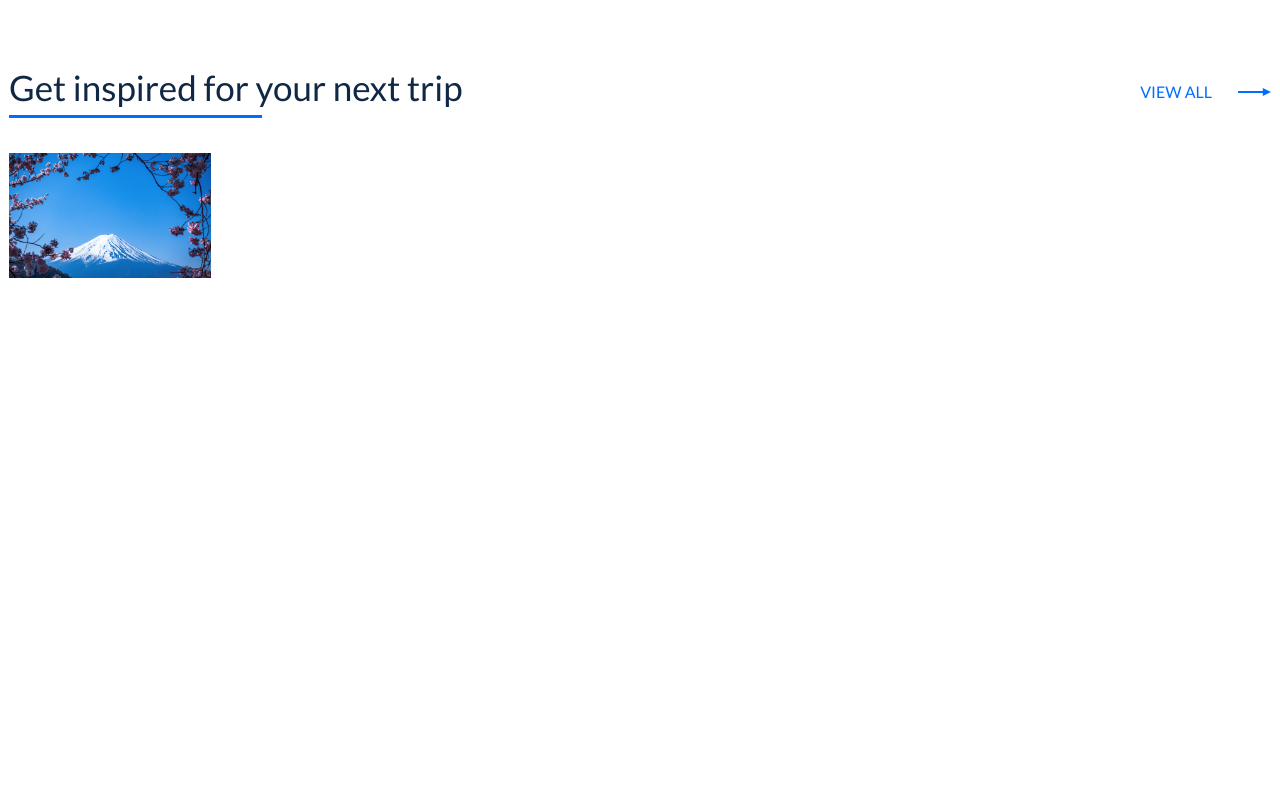
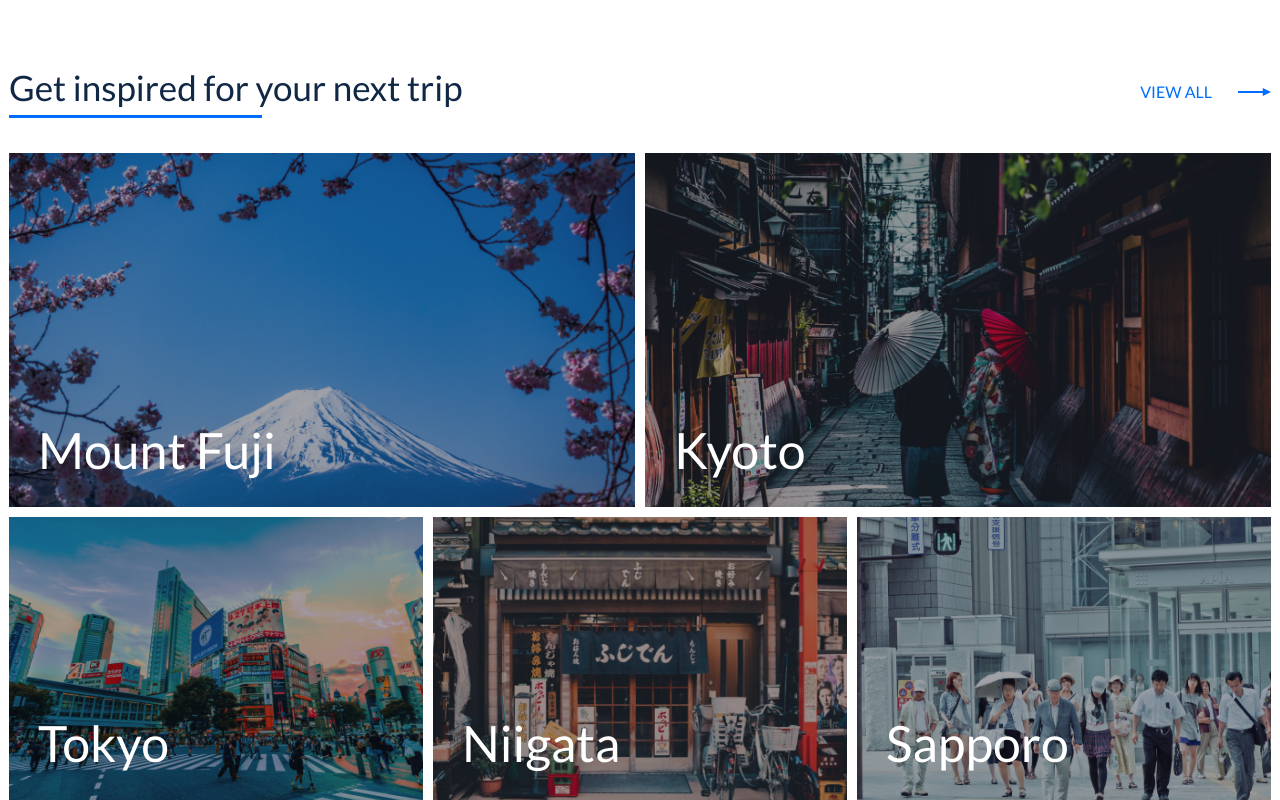
Before and after one commit to ArtemPl-lab/japan_lending_page, a plain HTML site: page index.html in a window 1280 px wide. Shown: the part 1254-2054 px from the top of the page. Before the commit the page ends 1532 px from the top, so only its background shows below. Drawn offline with Linux system fonts and the light colour scheme.

Commit message:
changed places card

```diff
--- a/css/style.css
+++ b/css/style.css
@@ -241,6 +241,60 @@ header {
 .places-cards{
     display: grid;
     grid-template-columns: repeat(6,1fr);
-    column-gap: 10px;
+    gap: 10px;
+}
+.places-card-lg{
+  grid-column: span 3;
+}
+.pl-card-pic{
+  width: 100%;
+  transition: .2s all;
+}
+.places-card{
+  position: relative;
+  overflow: hidden;
+
+}
+.places-card::after{
+  display: block;
+  content: '';
+  width: 100%;
+  height: 100%;
+  background-color: rgba(21, 24, 36, 0.4);
+  position: absolute;
+  top: 0;
+  left: 0;
+  z-index: 2;
+}
+.places-card-title{
+  font-size: 50px;
+  line-height: 60px;
+  color: #ffffff;
+  position: absolute;
+  bottom: 27px;
+  left: 29px;
+  z-index: 3;
+}
+.places-card:hover .pl-card-pic{
+  transform: scale(1.1);
+}
+.pl-card-link{
+  position: absolute;
+  top: 0;
+  left: 0;
+  width: 100%;
+  height: 100%;
+  z-index: 4;
+}
+.places-card-sm{
+  grid-column: span 2;
+}
+.pic-lg{
+  height: 354px;
+  object-fit: cover;
+}
+.pic-sm{
+  height: 283px;
+  object-fit: cover;
 }
 /* places start end */
--- a/index.html
+++ b/index.html
@@ -128,13 +128,42 @@
             </div>
 
             <div class="places-cards">
-                <figure class="places-card">
-                    <img src="./img/place1.jpg" alt="">
-                    <figcaption class="plasec-card-title">
+                <figure class="places-card places-card-lg">
+                    <img src="./img/place1.jpg" alt="" class="pl-card-pic pic-lg">
+                    <figcaption class="places-card-title">
+                      Mount Fuji
+                    </figcaption>
+                    <a href="#" class="pl-card-link"></a>
+                </figure>
 
-                    </figcaption>
+                <figure class="places-card places-card-lg">
+                  <img src="./img/place2.jpg" alt="" class="pl-card-pic pic-lg">
+                  <figcaption class="places-card-title">
+                    Kyoto
+                  </figcaption>
+                  <a href="#" class="pl-card-link"></a>
                 </figure>
-                <div class="places-card"></div>
+                <figure class="places-card places-card-sm">
+                  <img src="./img/place3.jpg" alt="" class="pl-card-pic pic-sm">
+                  <figcaption class="places-card-title">
+                    Tokyo
+                  </figcaption>
+                  <a href="#" class="pl-card-link"></a>
+                </figure>
+                <figure class="places-card places-card-sm">
+                  <img src="./img/place4.jpg" alt="" class="pl-card-pic pic-sm">
+                  <figcaption class="places-card-title">
+                    Niigata
+                  </figcaption>
+                  <a href="#" class="pl-card-link"></a>
+                </figure>
+                <figure class="places-card places-card-sm">
+                  <img src="./img/place5.jpg" alt="" class="pl-card-pic pic-sm">
+                  <figcaption class="places-card-title">
+                    Sapporo
+                  </figcaption>
+                  <a href="#" class="pl-card-link"></a>
+                </figure>
             </div>
           </div>
       </section>
```
